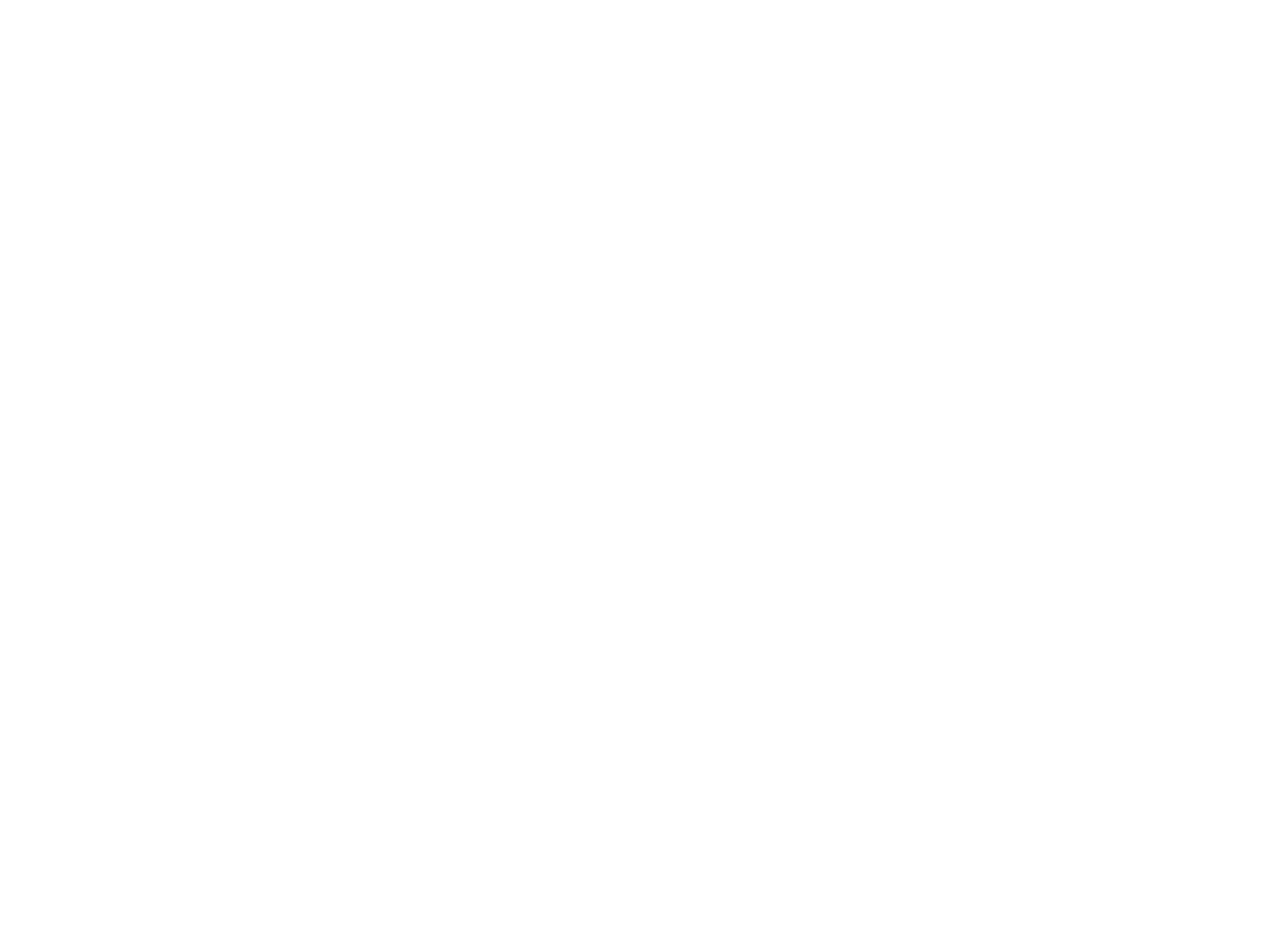
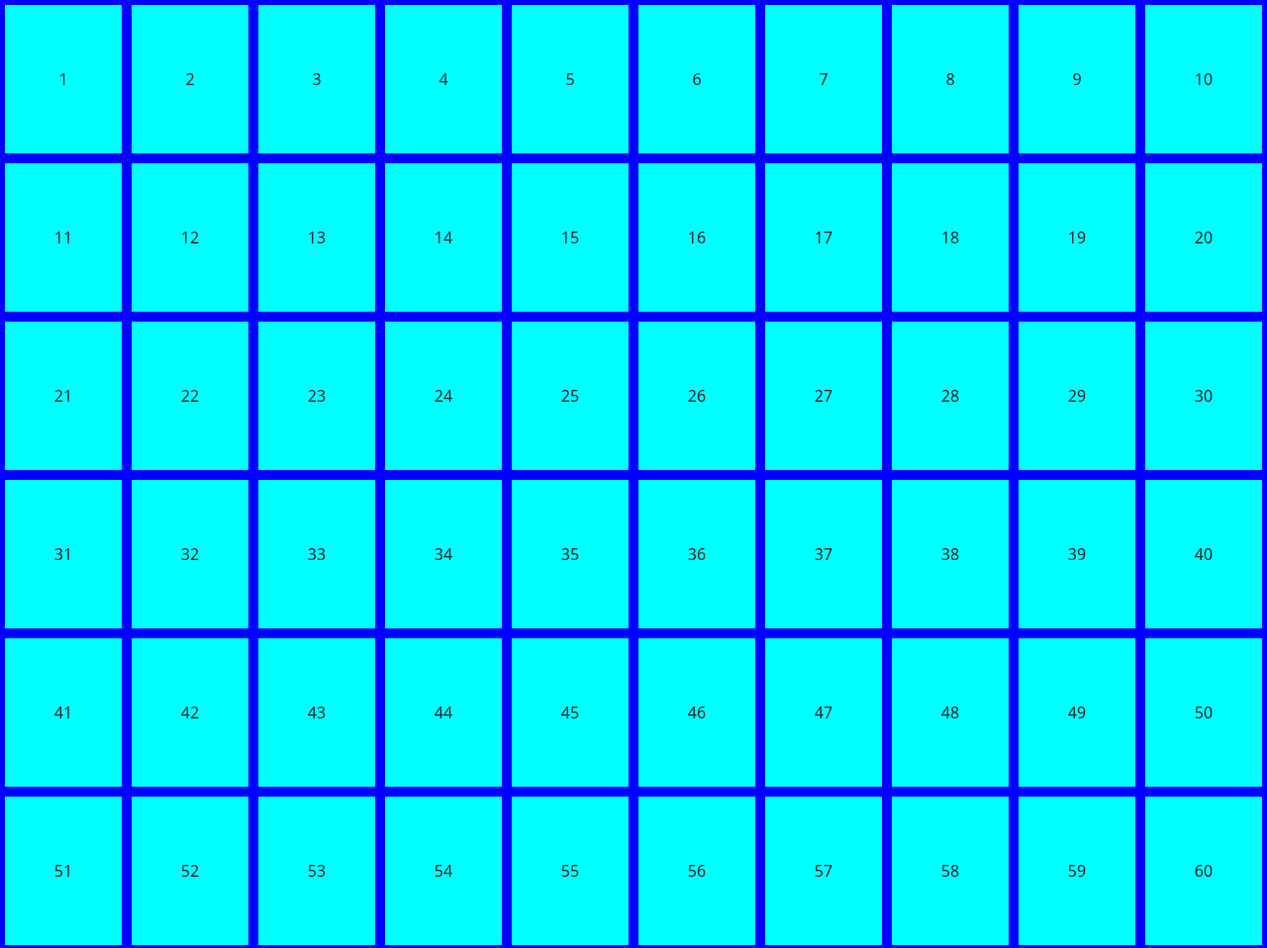
Before and after one commit to Mentabomber/js-fizzbuzz, a plain HTML site: page index.html in a window 1280 px wide. Shown: the top 958 px of the page at 99% size. Before the commit the page ends 800 px from the top, so only its background shows below. Drawn offline with nearby package versions, Linux system fonts and the light colour scheme.

Commit message:
creazione 100 quadrati su html con js

```diff
--- a/css/style.css
+++ b/css/style.css
@@ -4,3 +4,22 @@
     padding: 0;
     box-sizing: border-box;
 }
+
+#contenitore{
+    display: flex;
+    flex-wrap: wrap;
+    background-color: blue;
+
+}
+
+#contenitore div{
+    display: flex;
+    justify-content: center;
+    align-items: center;
+    width: calc((100% / 10) - 10px);
+    height: 150px;
+    margin: 5px;
+    background-color: aqua;
+
+
+}
--- a/index.html
+++ b/index.html
@@ -11,6 +11,9 @@
 <body>
     <main>
 
+        <div id="contenitore">
+
+        </div>
 
         <script type="text/javascript" src="js/main.js">
         </script>
--- a/js/main.js
+++ b/js/main.js
@@ -6,8 +6,18 @@ Per i numeri che sono sia multipli di 3 che di 5 stampi “FizzBuzz”.
 */
 
 let counter, message;
-message = "FizzBuzz";
-for (let i = 1; i >= 100; i++) {
+const contenitore = document.getElementById("contenitore");
+
+
+for(let index = 1;  index <= 100; index++){
+    const quadrato = document.createElement('div');
+
+    quadrato.append(index);
+
+    contenitore.append(quadrato);
+}
+
+for(let i = 1; i >= 100; i++){
     let message;
     console.log(message);
     if (i % 3 == 0 && i % 5 == 0){
```
